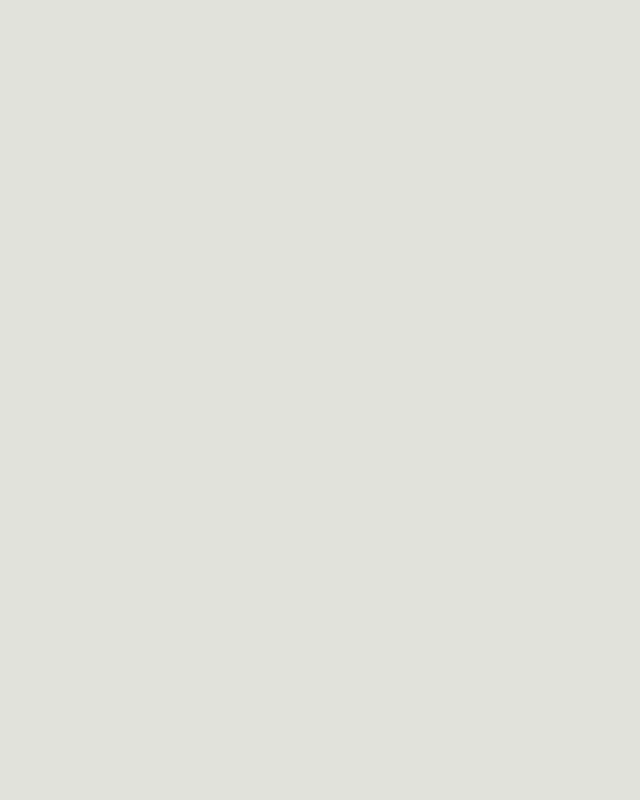
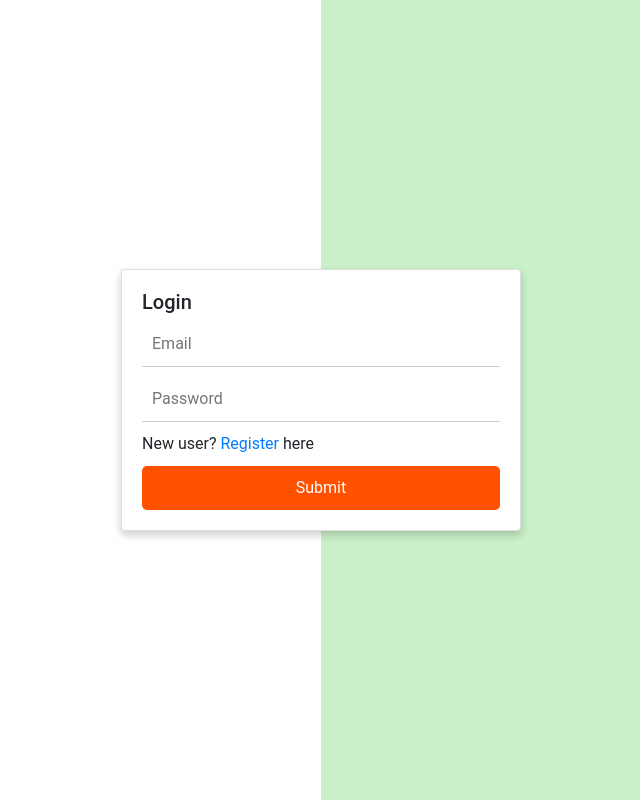
Before and after one commit to Keerthiprasanth/Yoga_class_planner, a React (Create React App) app in the folder Frontend/: page /student-login in a window 1280 px wide. Before the commit this address had no page. Shown: the whole page, without its empty margins (319-959 px from the left). Built offline with nearby package versions, Linux system fonts and the light colour scheme.

Commit message:
added view asnas

```diff
--- a/Frontend/package.json
+++ b/Frontend/package.json
@@ -10,6 +10,7 @@
     "bootstrap": "^4.6.2",
     "jquery": "^3.7.1",
     "react": "^18.2.0",
+    "react-bootstrap": "^2.10.2",
     "react-dom": "^18.2.0",
     "react-router-dom": "^6.22.2",
     "react-scripts": "5.0.1",
--- a/Frontend/src/App.js
+++ b/Frontend/src/App.js
@@ -3,19 +3,24 @@ import './App.css';
 
 import TeacherSignupComponent from './Components/Authentications/Teacher/SignupComponent/Teacher-Signup.jsx'
 import LoginCompoenent from './Components/Authentications/Teacher/LoginComponent/Teacher-Login.jsx';
+import StudentSignupComponent from './Components/Authentications/student/SignupComponent/Student-Signup.jsx';
+import StudentLoginComponent from './Components/Authentications/student/LoginComponent/Student-Login.jsx';
 import { BrowserRouter as  Router, Routes,Route } from 'react-router-dom';
 import RedirectComponent from './Components/Authentications/Redirect/Redirect.jsx';
 import DashboardComponent from './Components/Dashboard/Dashboard.jsx';
+import ViewAsanas from './Components/Dashboard/View-Asanas/ViewAsanas.jsx';
 
 function App() {
   return (
-
     <Router>
       <Routes>
       <Route path="/" element = { <RedirectComponent></RedirectComponent>}></Route>
       <Route path="/teacher-signup" element = {<TeacherSignupComponent></TeacherSignupComponent>}> </Route>
       <Route path='/teacher-login' element ={<LoginCompoenent></LoginCompoenent>}></Route>
+      <Route path='/student-signup' element = {<StudentSignupComponent></StudentSignupComponent>}></Route>
+      <Route path='/student-login' element = {<StudentLoginComponent></StudentLoginComponent>}></Route>
       <Route path='/dashboard' element={<DashboardComponent></DashboardComponent>} ></Route>
+      <Route path='/view-asanas' element={<ViewAsanas></ViewAsanas>}></Route>
       </Routes>
     </Router>
   );
--- a/Frontend/src/Components/Authentications/Teacher/SignupComponent/Teacher-Signup.css
+++ b/Frontend/src/Components/Authentications/Teacher/SignupComponent/Teacher-Signup.css
@@ -16,7 +16,10 @@ body {
   border-left: #ff5100;
   height: 100%;
 }
-
+.error{
+  color: red;
+  font-family: 'Franklin Gothic Medium', 'Arial Narrow', Arial, sans-serif;
+}
 .card {
   width: 400px;
 
--- a/Frontend/src/Components/Authentications/student/LoginComponent/Student-Login.jsx
+++ b/Frontend/src/Components/Authentications/student/LoginComponent/Student-Login.jsx
@@ -0,0 +1,63 @@
+import React, { useState } from 'react';
+import axios from 'axios';
+import { useNavigate } from 'react-router-dom';
+const StudentLogin =() =>{
+    const navigate = useNavigate();
+    const [formData , setformData] = useState({
+      email:'',
+      password:'',
+    })
+    const handleChange = (e) => {
+      const { name, value } = e.target;
+      setformData((prevData) => ({
+        ...prevData,
+        [name]: value,
+      }));
+    };
+    const handleSubmit = async (e) =>{
+      e.preventDefault();
+      console.log(formData);
+      try {
+        const response = await axios.post('http://localhost:3001/api/student/login', formData);
+        console.log("Response: ", response.data);
+
+        setformData({
+          email: '',
+          password: '',
+        });
+        const token = response.data.token;
+        sessionStorage.setItem('token', token);
+        const profileResponse = await axios.get('http://localhost:3001/api/student/profile', {
+          headers: {
+            Authorization: `Bearer ${token}`
+          }
+        });
+
+        const username = profileResponse.data.name;
+        sessionStorage.setItem('user', JSON.stringify(username));
+        console.log("username", username);
+        navigate("/view-asanas");
+      } catch (error) {
+        console.error("Login Error: ", error);
+        alert("Invalid email or password");
+      }
+    }
+
+    return(
+      <div className="container col-12">
+        <div className="card">
+        <h5>
+          Login
+        </h5>
+        <form onSubmit={handleSubmit}>
+          <input type="text" name="email" value={formData.email} onChange={handleChange} placeholder="Email" required></input>
+          <input type="password" name="password" value={formData.password} onChange={handleChange} placeholder="Password" required></input>
+          <span>New user? <a href ="/student-signup">Register</a> here</span>
+          <button type="submit" className="login-button">Submit</button>
+          </form>
+          </div>
+      </div>
+    );
+  }
+
+  export default StudentLogin
--- a/Frontend/src/Components/Authentications/student/SignupComponent/Student-Signup.jsx
+++ b/Frontend/src/Components/Authentications/student/SignupComponent/Student-Signup.jsx
@@ -0,0 +1,109 @@
+import React, { useState } from "react";
+
+import axios from 'axios';
+import { useNavigate } from 'react-router-dom';
+
+const StudentSignup = () => {
+  const navigate = useNavigate();
+  const emailRegex = /^[^\s@]+@[^\s@]+\.[^\s@]+$/;
+  const passwordRegex = /^(?=.*\d)(?=.*[a-z])(?=.*[A-Z])(?=.*[!@#$%^&*]).{8,}$/;
+
+  const [formData, setFormData] = useState({
+    name: '',
+    email: '',
+    password: '',
+    phone: '',
+    dob: '',
+    experienceLevel: '',
+  });
+
+  const [form, setForm] = useState({
+    confirmPassword: '',
+  });
+
+  const [errors, setErrors] = useState({
+    email: '',
+    password: '',
+    confirmPassword: '',
+  });
+
+  const handleChange = (e) => {
+    const { name, value } = e.target;
+    let error = '';
+
+    if (name === 'email' && !emailRegex.test(value)) {
+      error = 'Invalid email address';
+    } else if (name === 'password' && !passwordRegex.test(value)) {
+      error = 'Password must contain at least one digit, one lowercase letter, one uppercase letter, one special character, and be at least 8 characters long';
+    } else if (name === "confirmPassword" && value !== formData.password) {
+      error = "Passwords do not match";
+    }
+
+    setErrors((prevErrors) => ({
+      ...prevErrors,
+      [name]: error,
+    }));
+
+    setFormData((prevData) => ({
+      ...prevData,
+      [name]: value,
+    }));
+
+    if (name === "confirmPassword") {
+      setForm((prevForm) => ({
+        ...prevForm,
+        [name]: value,
+      }));
+    }
+  };
+
+  const handleSubmit = async (e) => {
+    e.preventDefault();
+    let flag = 0; // Initialize flag
+    Object.values(errors).forEach(val => {
+      if (val !== '') {
+        flag = 1; // Set flag to 1 if any error is present
+      }
+    });
+
+    if (flag === 0) {
+      try {
+        const response = await axios.post('http://localhost:3001/api/student/register', formData);
+        console.log("Response ", response.data);
+        setFormData({
+          name: '',
+          email: '',
+          password: '',
+          birthDate: '',
+        });
+        navigate("/student-login");
+      } catch (error) {
+        console.error("Error ", error);
+      }
+    } else {
+      alert("Please fix the errors");
+    }
+  };
+
+  return (
+    <div className="container col-12">
+      <div className="card">
+        <h5>Register</h5>
+        <form onSubmit={handleSubmit}>
+          <input type="text" name="name" value={formData.name} onChange={handleChange} placeholder="Username" required></input>
+          <input type="text" name="email" value={formData.email} onChange={handleChange} placeholder="Email" required></input>
+          <div className="error">{errors.email}</div>
+          <input type="password" name="password" value={formData.password} onChange={handleChange} placeholder="Password" required></input>
+          <div className="error">{errors.password}</div>
+          <input className="text" name="confirmPassword" value={form.confirmPassword} onChange={handleChange} placeholder="Confirm Password" required></input>
+          <div className="error">{errors.confirmPassword}</div>
+          <input type="date" name="birthDate" value={formData.age} onChange={handleChange} placeholder="DOB" required min="1960-01-01" max=""></input>
+          <span>Already registered? <a href="/student-login">Login</a></span>
+          <button type="submit" className="login-button" disabled={Object.values(errors).some(val => val !== '')}>Submit</button>
+        </form>
+      </div>
+    </div>
+  );
+}
+
+export default StudentSignup;
--- a/Frontend/src/Components/Dashboard/View-Asanas/ViewAsanas.css
+++ b/Frontend/src/Components/Dashboard/View-Asanas/ViewAsanas.css
@@ -0,0 +1,49 @@
+/* viewAsanasStyles.css */
+
+/* Style for the container holding the asanas */
+.container {
+    display: flex;
+    flex-wrap: wrap;
+  }
+
+  /* Style for each individual asana item */
+  .asanaItem {
+    width: calc(33.33% - 20px); /* Adjust width as per your layout */
+    margin: 10px;
+  }
+
+  /* Style for the image */
+  .asanaImage {
+    width: 100%;
+    height: auto;
+  }
+
+  /* Style for the information section */
+  .asanaInfo {
+    margin-top: 10px;
+    background-color: #f0f0f0;
+    padding: 10px;
+    border-radius: 5px;
+    box-shadow: 0 2px 4px rgba(0, 0, 0, 0.1);
+  }
+
+  /* Style for the asana name */
+  .asanaName {
+    font-weight: bold;
+    margin-bottom: 5px;
+  }
+
+  /* Style for the benefits */
+  .benefits {
+    margin-bottom: 5px;
+  }
+
+  /* Style for the description */
+  .description {
+    margin-bottom: 5px;
+  }
+
+  /* Style for the uploaded by section */
+  .uploadedBy {
+    font-style: italic;
+  }
--- a/Frontend/src/Components/Dashboard/View-Asanas/ViewAsanas.jsx
+++ b/Frontend/src/Components/Dashboard/View-Asanas/ViewAsanas.jsx
@@ -1,10 +1,25 @@
+import React, { useState, useEffect } from "react";
+import axios from 'axios';
 
 const ViewAsanas = () => {
+  const [asanas, setAsanas] = useState('');
+
+  useEffect(() => {
+    fetchData();
+  }, []);
+
+  const fetchData = async () => {
+    try {
+      const response = await axios.get('http://localhost:3001/api/asana/view-asanas');
+      setAsanas(response.data);
+    } catch (error) {
+      console.error("Error fetching data: ", error);
+    }
+  };
+
   return (
-     <div className="header">
+    <div dangerouslySetInnerHTML={{ __html: asanas }} />
+  );
+}
 
-
-     </div>
-  );
-};
 export default ViewAsanas;
```
Also changed, not shown: 1 other file (tests, documents, lock files or other folders).
